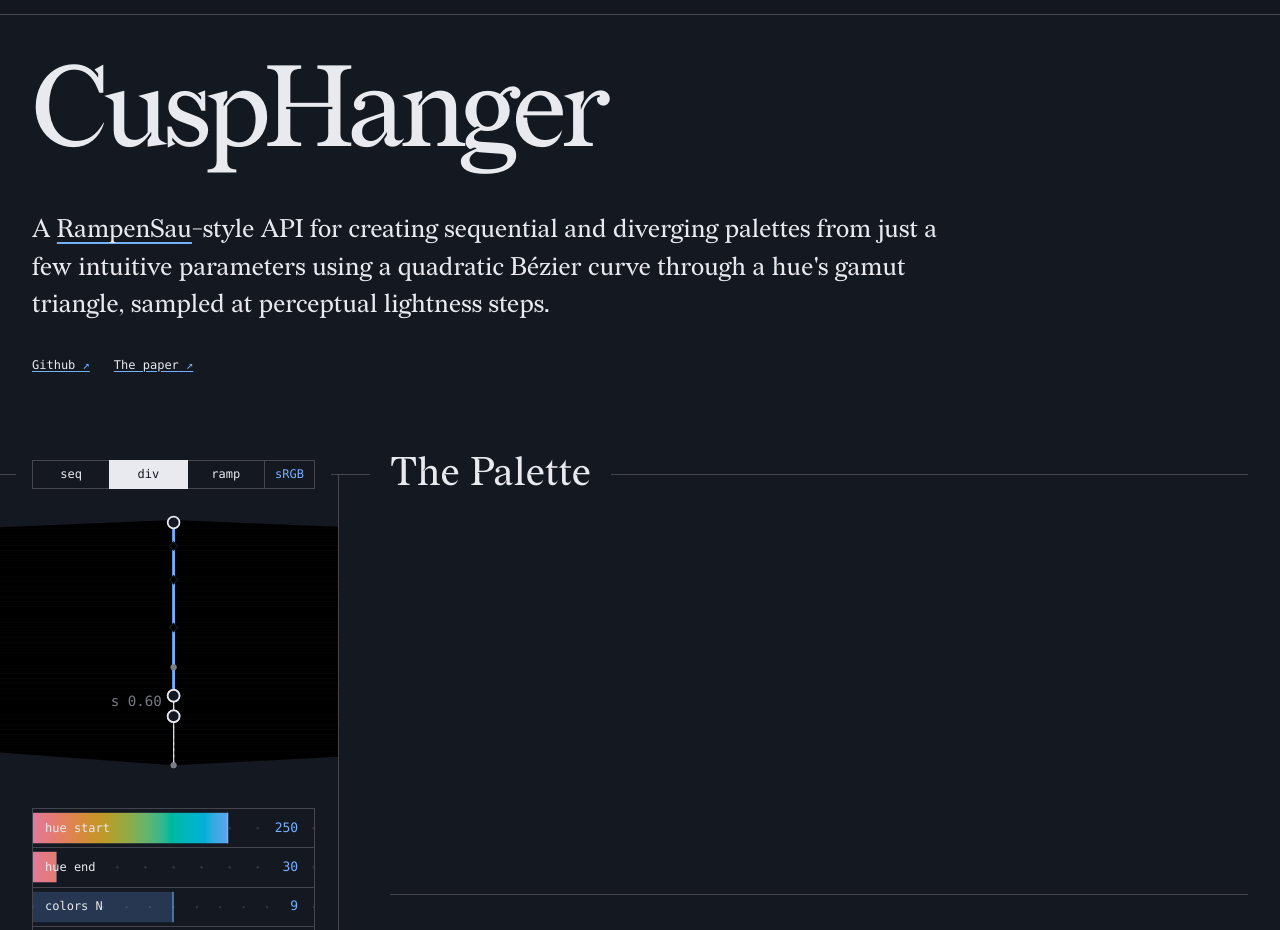
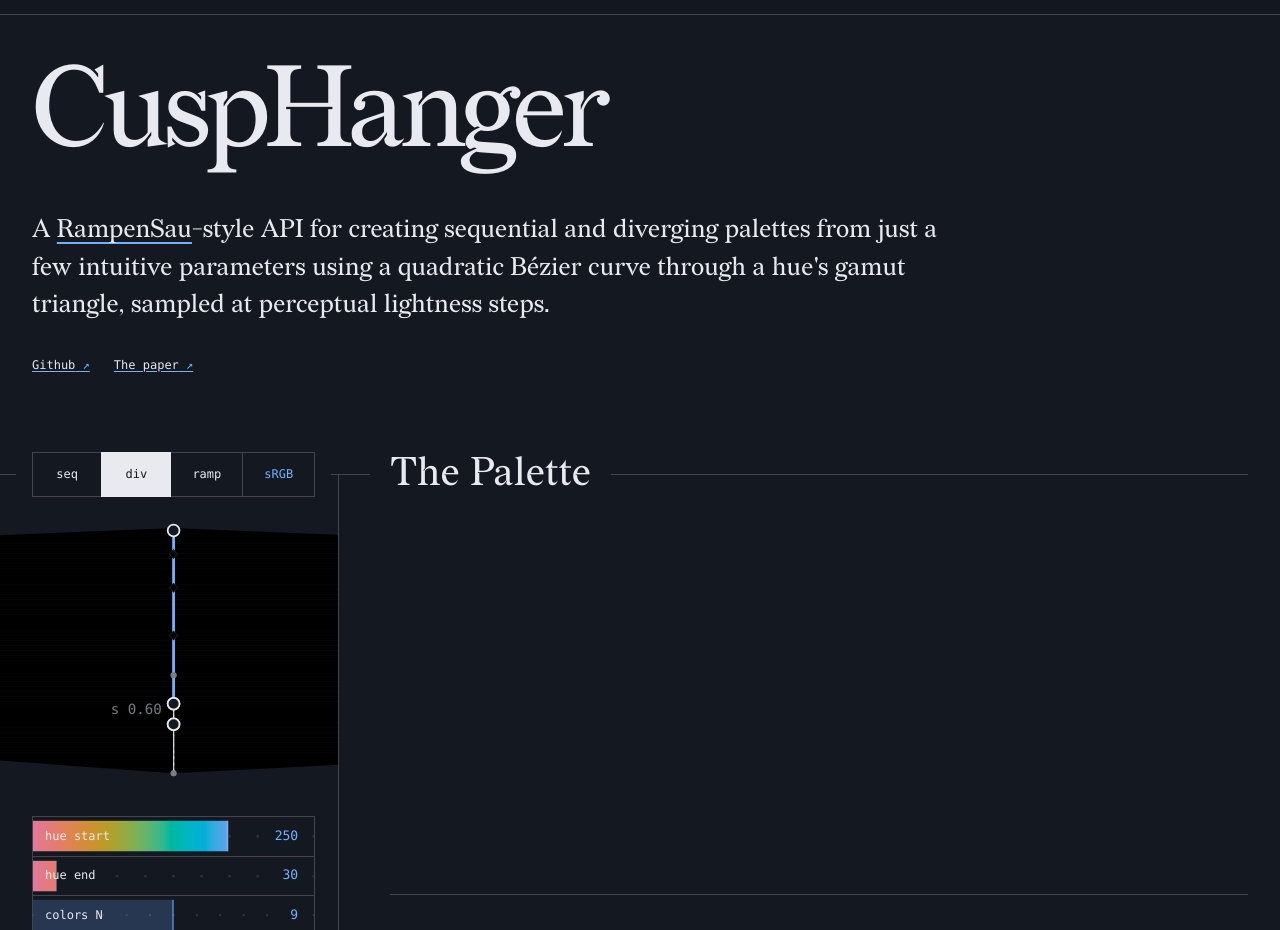
Before and after one commit to meodai/cusphanger, a website built with Vite: page src/demo/index.html in a window 1280 px wide. Shown: the top 930 px of the page. Built offline with nearby package versions, Linux system fonts and the light colour scheme; a small style sheet from the web is missing; what nutelch would draw is missing.

Commit message:
style: adjust button padding and margin for improved layout consistency

```diff
--- a/src/demo/style.css
+++ b/src/demo/style.css
@@ -164,7 +164,7 @@
   font-size: var(--s-font-small);
   background: transparent;
   border: 1px solid var(--line-strong);
-  padding: 0.3em 0.85em;
+  padding: 1em 1.75em;
   cursor: pointer;
   transition:
     background-color var(--dur) linear,
@@ -261,7 +261,7 @@
   top: 0;
   z-index: 2;
   margin-bottom: 0.75rem;
-  margin-top: 2.33rem;
+  margin-top: 1.8rem;
   margin-bottom: 0.5rem;
   background: var(--bg);
   transition: background-color var(--dur-theme) linear;
```
